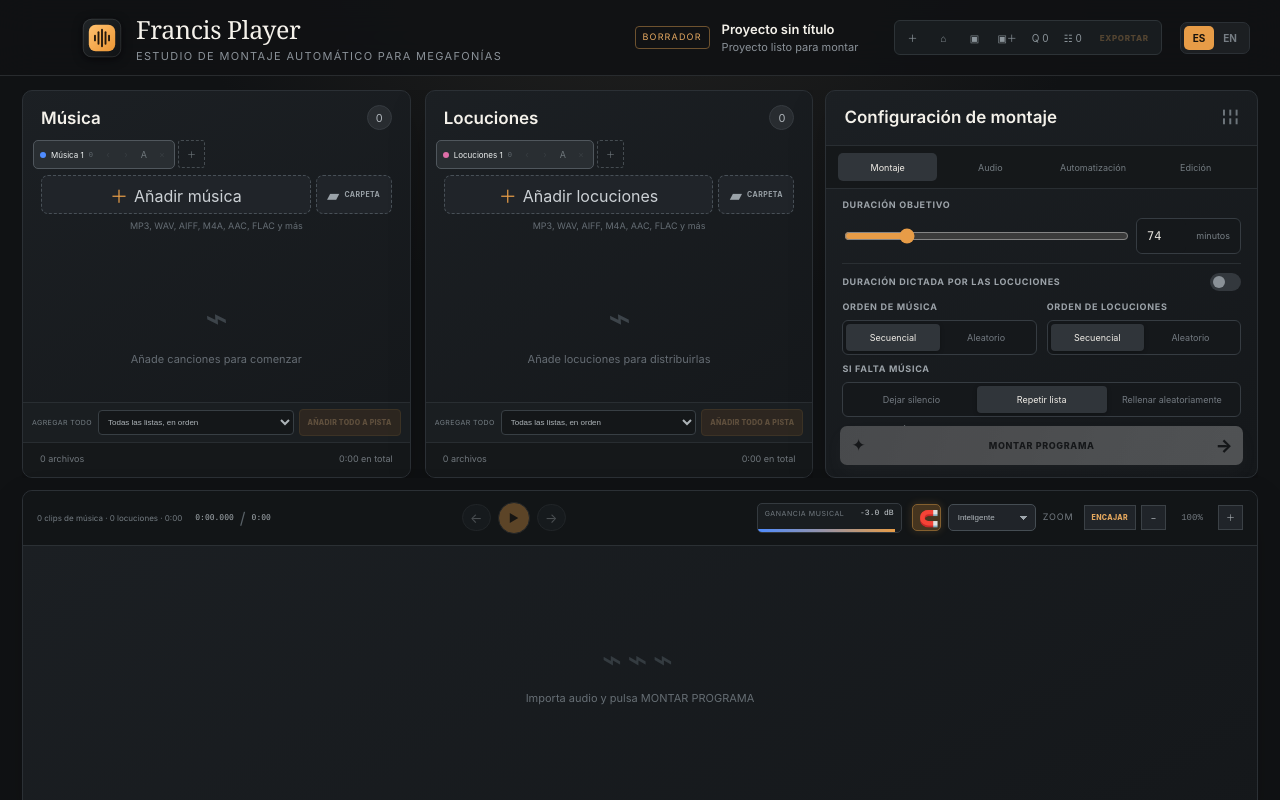
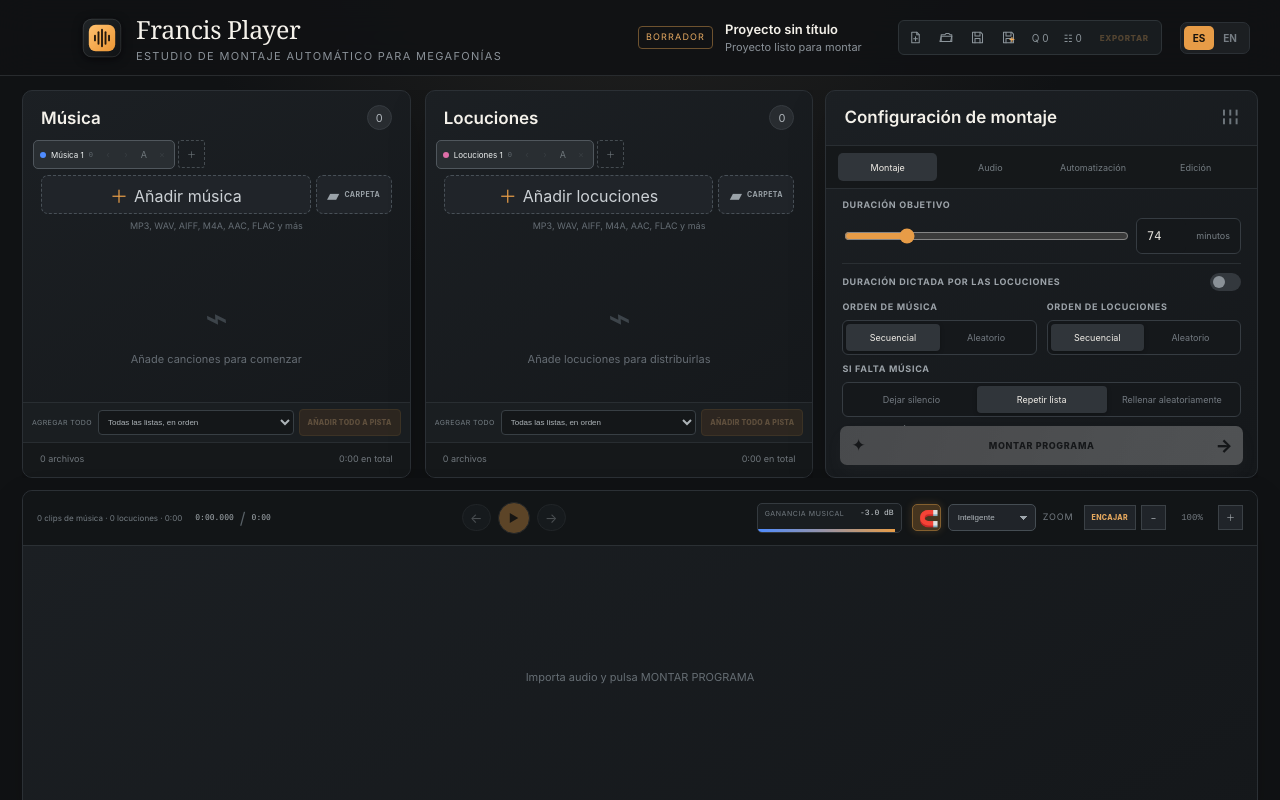
Before and after one commit to isaacbaltanas/francisplayer, a React (Vite) app: page / in a window 1280 px wide. Built offline with nearby package versions, Linux system fonts and the light colour scheme.

Commit message:
style: use classic project action icons

```diff
--- a/package.json
+++ b/package.json
@@ -1,6 +1,6 @@
 {
   "name": "francis-player",
-  "version": "0.21.0",
+  "version": "0.21.1",
   "private": true,
   "description": "Automatic music and voice arrangement studio",
   "main": "dist-electron/main.js",
--- a/src/App.tsx
+++ b/src/App.tsx
@@ -106,6 +106,19 @@
 
 function BrandMark() {
   return <img className="brand-mark" src={appIconUrl} alt="" aria-hidden="true" />;
+}
+
+function ProjectActionIcon({ type }: { type: 'new' | 'open' | 'save' | 'saveAs' }) {
+  if (type === 'new') return <svg viewBox="0 0 24 24" aria-hidden="true">
+    <path d="M6 3.5h8l4 4V20.5H6z" /><path d="M14 3.5v4h4M9 14h6M12 11v6" />
+  </svg>;
+  if (type === 'open') return <svg viewBox="0 0 24 24" aria-hidden="true">
+    <path d="M3.5 7.5h6l2-2h4l2 2h3v11h-17z" /><path d="M3.5 10h17l-2 8.5h-17z" />
+  </svg>;
+  return <svg viewBox="0 0 24 24" aria-hidden="true">
+    <path d="M4 3.5h13l3 3v14H4z" /><path d="M8 3.5v6h8v-6M8 20.5v-7h8v7" />
+    {type === 'saveAs' && <path className="icon-accent" d="M17.5 12v6M14.5 15h6" />}
+  </svg>;
 }
 
 interface AssetListProps {
@@ -735,7 +748,7 @@
       </div>
     </div>
 
-    {!arrangement ? <div className="timeline-empty"><div className="timeline-empty-icon">⌁⌁⌁</div><p>{t('timelineEmpty')}</p></div> : <>
+    {!arrangement ? <div className="timeline-empty"><p>{t('timelineEmpty')}</p></div> : <>
       {arrangement.warnings.length > 0 && <div className="warnings">{arrangement.warnings.map(warning =>
         <p key={warning}>! {t(warning === 'missingMusic' ? 'warningMissingMusic' : 'warningVoiceOutside')}</p>)}</div>}
       {voiceOverlaps.size > 0 && <div className="warnings overlap-warning"><p>! {t('warningVoiceOverlap', { count: voiceOverlaps.size })}</p></div>}
@@ -1174,7 +1187,7 @@
   };
 
   const currentSnapshot = (): ProjectSnapshot => ({
-    name: projectName, version: '0.21.0', settings, audioSettings, editingPreferences, libraryTabs,
+    name: projectName, version: '0.21.1', settings, audioSettings, editingPreferences, libraryTabs,
     activeMusicTabId, activeVoiceTabId, musicInsertion, voiceInsertion, arrangement, automation, assets: allAssets,
     quarantine, importLogs
   });
@@ -1403,10 +1416,10 @@
       <div className="brand"><BrandMark /><div><h1>Francis Player</h1><p>{t('appSubtitle')}</p></div></div>
       <div className="project-state"><span className="draft-pill">{t(isSaving ? 'statusSaving' : isDirty ? 'statusDirty' : projectPath ? 'statusSaved' : 'statusDraft')}</span><div><strong>{projectName}</strong><small>{status}</small></div></div>
       <nav className="project-actions">
-        <button onClick={() => void newProject()} disabled={isSaving} title={t('newProjectAction')}>＋</button>
-        <button onClick={() => void openProject()} disabled={isSaving} title={`${t('openProject')} · Ctrl/⌘O`}>⌂</button>
-        <button onClick={() => void saveProject(false)} disabled={isSaving} title={`${t('saveProject')} · Ctrl/⌘S`}>▣</button>
-        <button onClick={() => void saveProject(true)} disabled={isSaving} title={t('saveProjectAs')}>▣＋</button>
+        <button onClick={() => void newProject()} disabled={isSaving} title={t('newProjectAction')}><ProjectActionIcon type="new" /></button>
+        <button onClick={() => void openProject()} disabled={isSaving} title={`${t('openProject')} · Ctrl/⌘O`}><ProjectActionIcon type="open" /></button>
+        <button onClick={() => void saveProject(false)} disabled={isSaving} title={`${t('saveProject')} · Ctrl/⌘S`}><ProjectActionIcon type="save" /></button>
+        <button onClick={() => void saveProject(true)} disabled={isSaving} title={t('saveProjectAs')}><ProjectActionIcon type="saveAs" /></button>
         <button className={quarantine.length ? 'attention' : ''} onClick={() => setQuarantineOpen(true)} title={t('quarantine')}>Q {quarantine.length}</button>
         <button onClick={() => setImportLogOpen(true)} title={t('importLog')}>☷ {importLogs.length}</button>
         <button className="export-nav" onClick={() => setExportOpen(true)} disabled={!arrangement} title={t('exportMix')}>{t('export')}</button>
--- a/src/styles.css
+++ b/src/styles.css
@@ -35,6 +35,8 @@
 .draft-pill { border: 1px solid #6e522f; color: #e7aa62; font-size: 9px; letter-spacing: .13em; padding: 5px 7px; border-radius: 4px; }
 .project-actions { display: flex; gap: 3px; padding: 3px; border: 1px solid #2d3337; border-radius: 6px; background: #181c1f; -webkit-app-region: no-drag; }
 .project-actions button { min-width: 28px; height: 27px; border: 0; border-radius: 4px; background: transparent; color: #8b949a; font-size: 10px; cursor: pointer; }
+.project-actions button svg { width: 15px; height: 15px; display: block; margin: auto; fill: none; stroke: currentColor; stroke-width: 1.65; stroke-linecap: round; stroke-linejoin: round; }
+.project-actions button .icon-accent { stroke: #edac5f; stroke-width: 2; }
 .project-actions button:hover { background: #343a3e; color: #ffc171; }
 .project-actions button:disabled { opacity: .28; cursor: not-allowed; }
 .project-actions .export-nav { width: auto; padding: 0 9px; color: #edac5f; font-size: 8px; font-weight: 800; letter-spacing: .08em; }
@@ -188,7 +190,7 @@
 .zoom-control .fit-zoom-button { width: auto; min-width: 38px; padding: 0 7px; color: #e5a85e; font-size: 7px; font-weight: 800; letter-spacing: .05em; }
 .zoom-control output { min-width: 42px; text-align: center; font: 9px ui-monospace, monospace; }
 .timeline-empty { flex: 1; display: grid; place-content: center; justify-items: center; color: #666e74; }
-.timeline-empty p { font-size: 11px; }.timeline-empty-icon { font-size: 34px; color: #343b40; letter-spacing: 5px; }
+.timeline-empty p { font-size: 11px; }
 .timeline-summary { flex: 0 1 auto; min-width: 0; padding: 0; overflow: hidden; color: #737b81; font-size: 8px; white-space: nowrap; text-overflow: ellipsis; }
 .warnings { padding: 6px 18px; background: #3b2920; color: #eab67d; font-size: 9px; border-bottom: 1px solid #5b3b29; }
 .warnings p { margin: 3px 0; }
```
Also changed, not shown: 1 other file (tests, documents, lock files or other folders).
